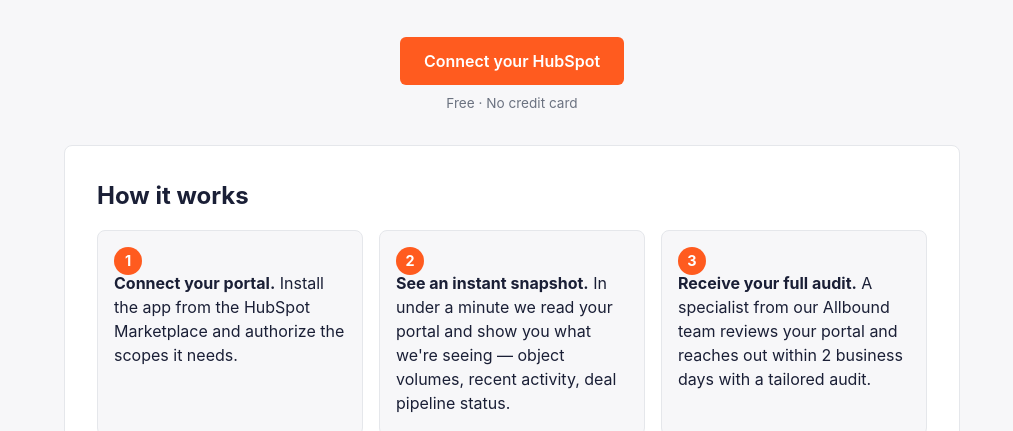
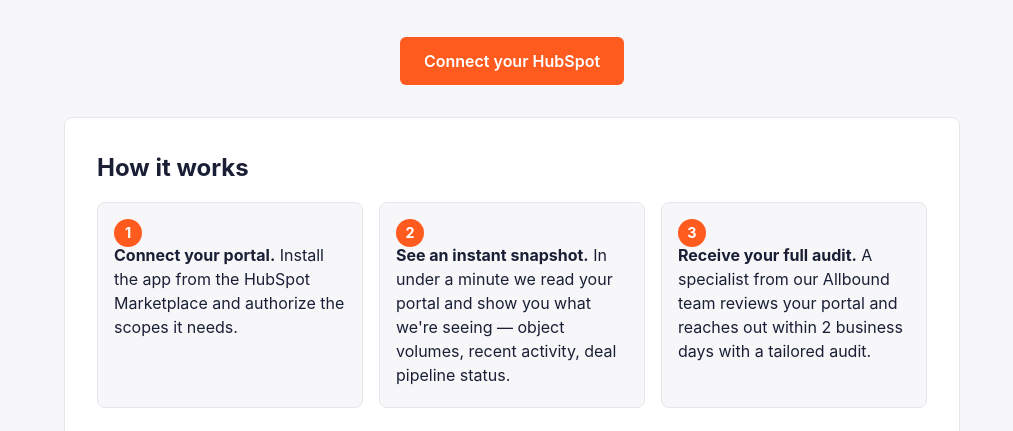
Before and after one commit to cyberclick-tech/cyberclick-hubspot-auditor-preview, a plain HTML site: page en/index.html in a window 1280 px wide. Shown: the part 369-800 px from the top of the page, without its empty margins (128-1141 px from the left). Drawn offline with nearby package versions, Linux system fonts and the light colour scheme.

Commit message:
remove call-to-action note from landing section

```diff
--- a/en/index.html
+++ b/en/index.html
@@ -35,7 +35,6 @@
     <p class="landing-hero__lead">Connect your HubSpot in under a minute. We'll generate an instant snapshot of your portal, and a specialist from our Allbound team will review it and reach out within <strong>2 business days</strong> with a personalized audit and concrete recommendations.</p>
     <div class="landing-hero__cta">
         <a class="audit-cta-button" href="./audit/">Connect your HubSpot</a>
-        <span class="landing-hero__cta-note">Free · No credit card</span>
     </div>
 </section>
 
```
Also changed, not shown: es/index.html (+0 -1 lines).
